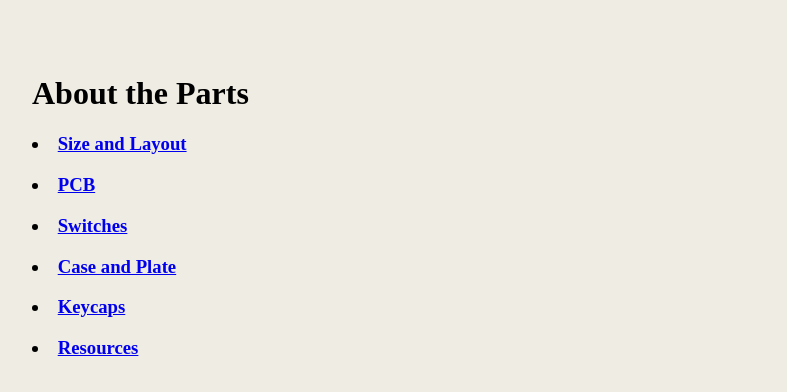
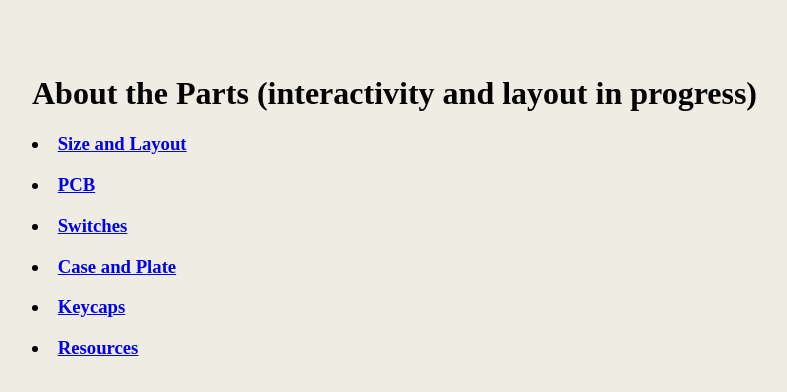
Before and after one commit to Belinda122/keyboard, a plain HTML site: page index.html in a window 1280 px wide. Shown: the whole page, without its empty margins (128-915 px from the left). Drawn offline with Linux system fonts and the light colour scheme; a web font is replaced by a local one.

Commit message:
Update index.html

```diff
--- a/index.html
+++ b/index.html
@@ -8,7 +8,7 @@
 </head>
 
 <body>
-    <h1 id="h1">About the Parts</h1>
+    <h1 id="h1">About the Parts (interactivity and layout in progress) </h1>
     <h3 id=h4><li><a href="layout.html">Size and Layout</a></li></h3>
     <h3 id=h4><li><a href="pcb.html">PCB</a></li></h3>
     <h3 id=h4><li><a href="switches.html">Switches</a></li></h3>
```
